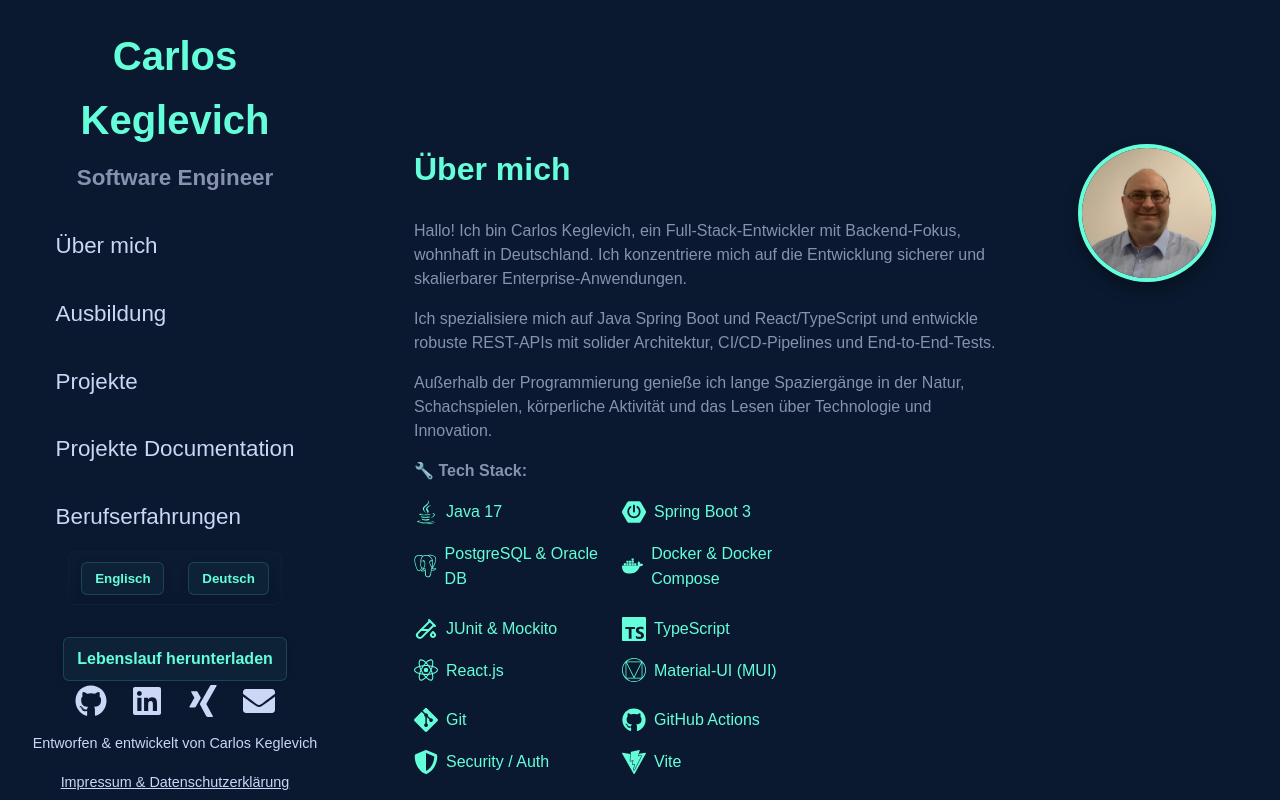
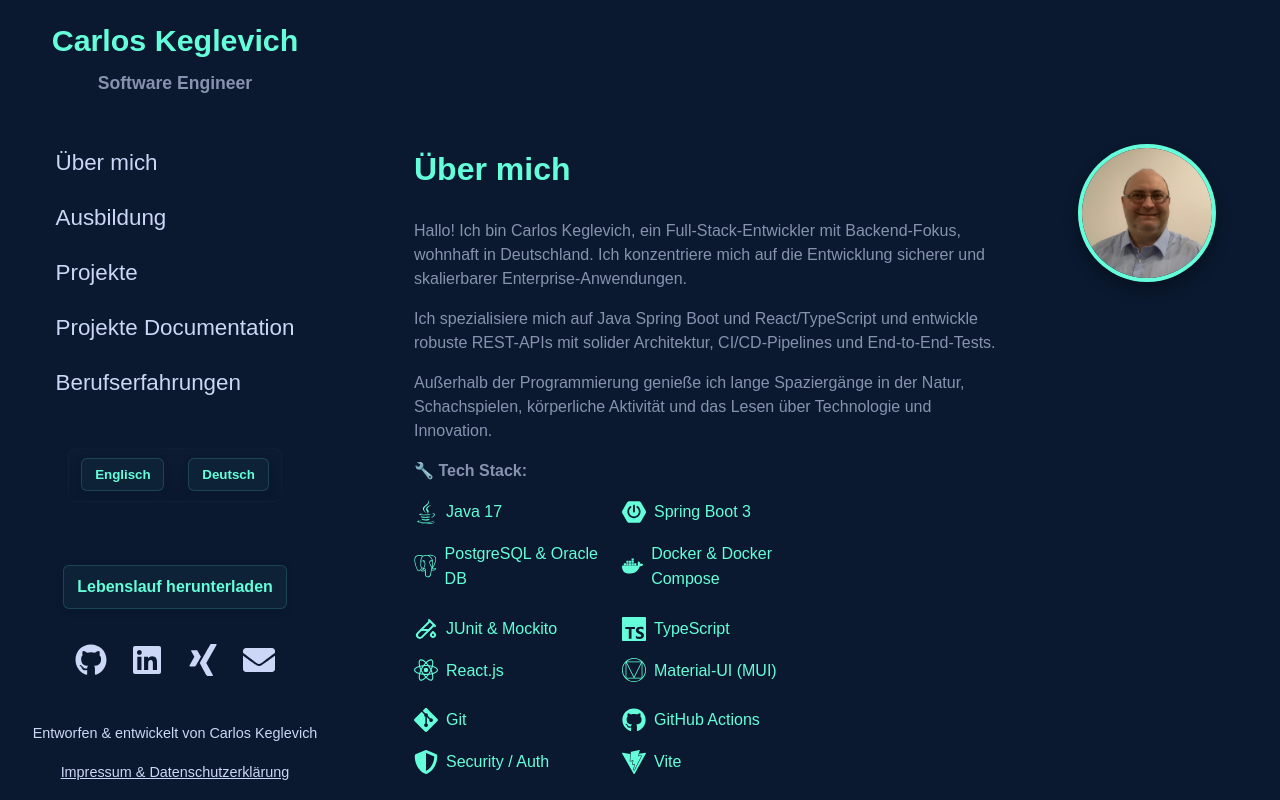
Before and after one commit to Keglev/my-portfolio, a React (Create React App) app: page / in a window 1280 px wide. Built offline with nearby package versions, Linux system fonts and the light colour scheme.

Commit message:
Changed the font size of the sidebar to fit in the screen size

```diff
--- a/src/components/Sidebar/SidebarStyles.js
+++ b/src/components/Sidebar/SidebarStyles.js
@@ -16,8 +16,8 @@ export const SidebarContainer = styled.div`
   position: fixed;
   top: 0;
   left: 0;
-  padding: 1.5rem 1rem;
-  overflow-y: auto;
+  padding: 1rem 1rem;
+  overflow: hidden;
   box-sizing: border-box;
 
   @media (max-width: 768px) {
@@ -54,23 +54,25 @@ export const NameTitle = styled.div`
   text-align: center;
 
   h1 {
-    font-size: 2.5rem;
-    margin-bottom: 0.5rem;
+    font-size: clamp(1.4rem, 4.8vw, 1.9rem);
+    margin-bottom: 0.3rem;
     color: #64ffda;
+    white-space: nowrap;
   }
 
   h2 {
-    font-size: 1.4rem;
+    font-size: 1.1rem;
     color: #8892b0;
   }
 
   @media (max-width: 768px) {
     h1 {
-      font-size: 1.8rem;
+      font-size: 1.6rem;
+      white-space: normal;
     }
 
     h2 {
-      font-size: 1.2rem;
+      font-size: 1rem;
     }
   }
 `;
@@ -79,10 +81,10 @@ export const NameTitle = styled.div`
  * Menu wrapper for the links
  */
 export const Menu = styled.div`
-  margin-top: 2rem;
+  margin-top: 1rem;
   display: flex;
   flex-direction: column;
-  gap: 2rem;
+  gap: 1.2rem;
 
   @media (max-width: 768px) {
     display: none; /* Hide menu on smaller screens */
```
